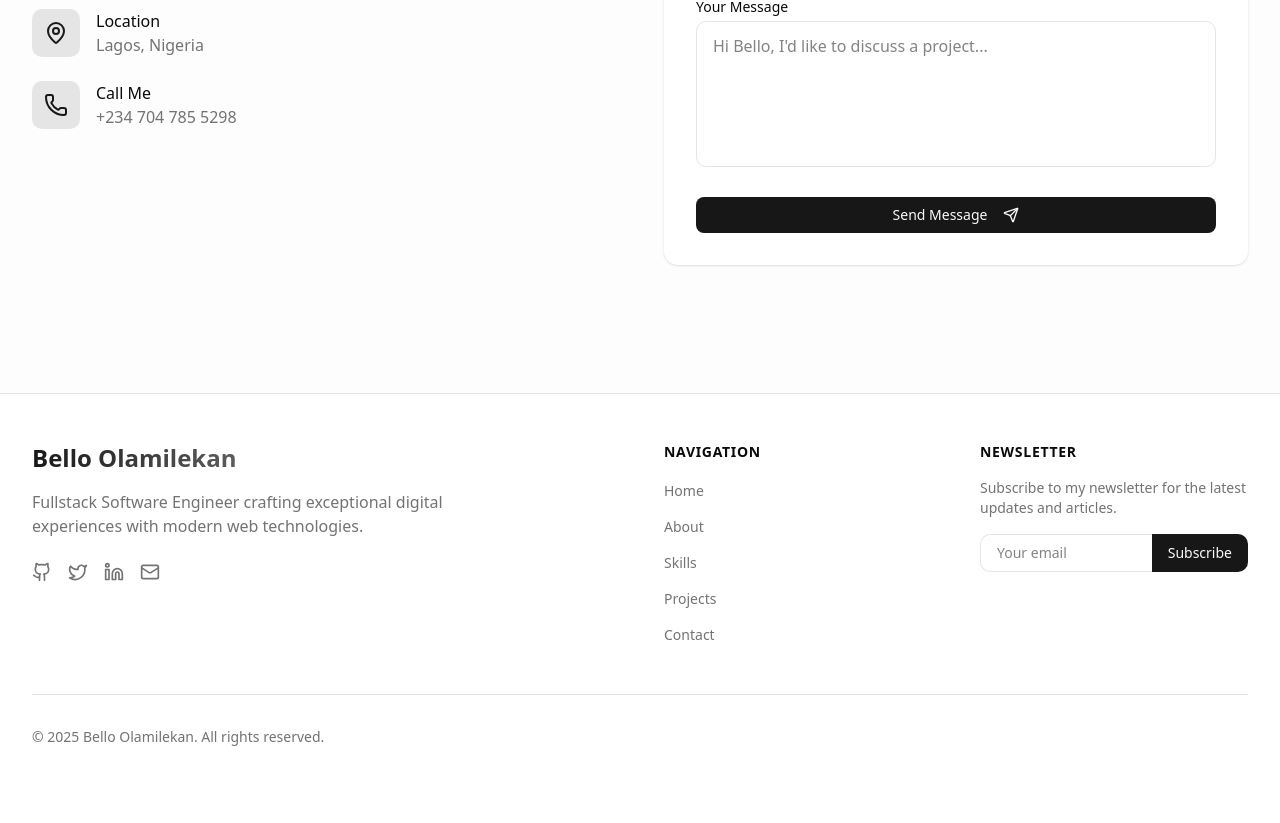
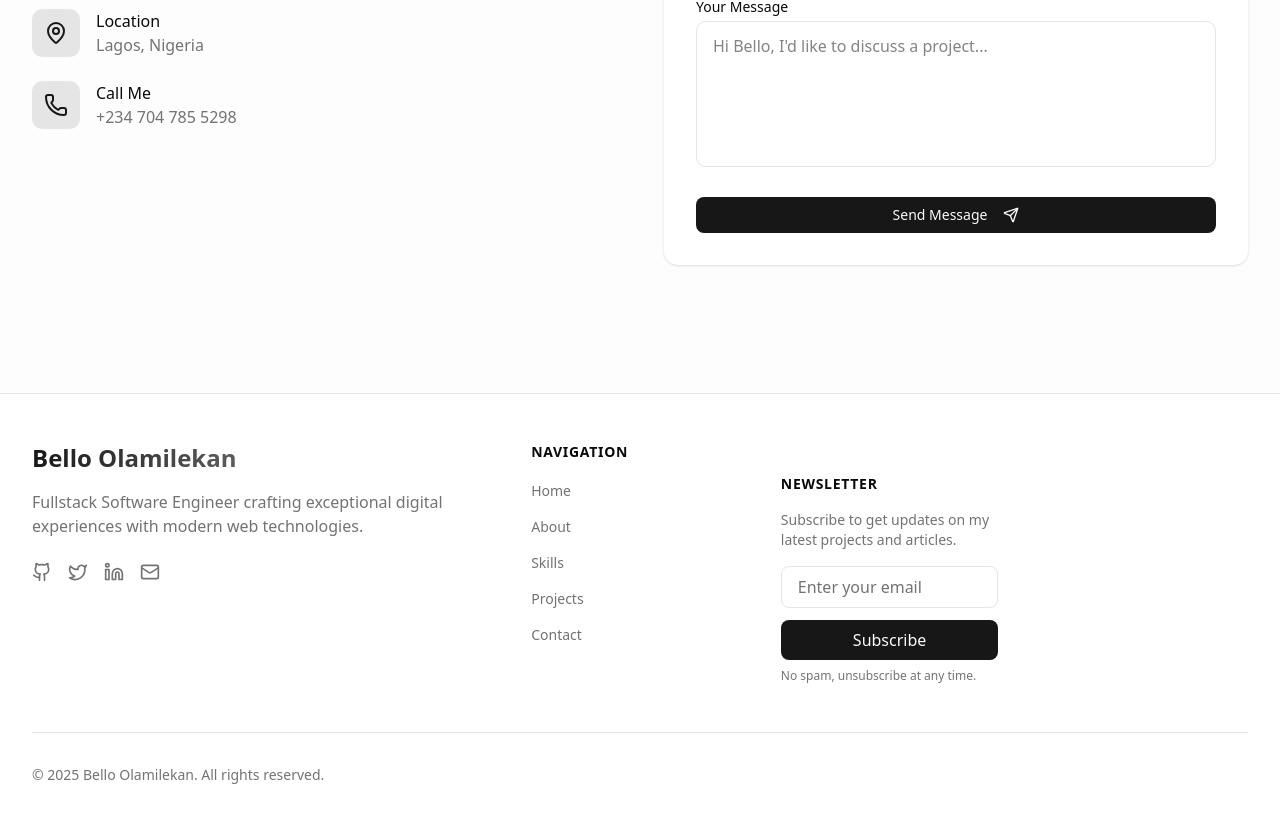
Before and after one commit to Olamilekan-12/Olamilekan-Bello, a Next.js app: page / in a window 1280 px wide. Shown: the part 5657-6480 px from the top of the page. Before the commit the page ends 6452 px from the top, so only its background shows below. Built offline with nearby package versions, Linux system fonts and the light colour scheme.

Commit message:
feat: add Mailchimp newsletter subscription functionality with API endpoint and UI components

```diff
--- a/package.json
+++ b/package.json
@@ -11,6 +11,7 @@
   "dependencies": {
     "@emailjs/browser": "^4.4.1",
     "@heroicons/react": "^2.2.0",
+    "@mailchimp/mailchimp_marketing": "^3.0.80",
     "@radix-ui/react-dialog": "^1.1.15",
     "@radix-ui/react-slot": "^1.2.3",
     "@radix-ui/react-toast": "^1.2.15",
@@ -32,6 +33,7 @@
   "devDependencies": {
     "@eslint/eslintrc": "^3",
     "@tailwindcss/postcss": "^4",
+    "@types/mailchimp__mailchimp_marketing": "^3.0.21",
     "@types/node": "^20",
     "@types/react": "^19",
     "@types/react-dom": "^19",
--- /dev/null
+++ b/src/app/api/subscribe/route.ts
@@ -0,0 +1,54 @@
+import { NextResponse } from 'next/server';
+import mailchimp from '@mailchimp/mailchimp_marketing';
+
+// Initialize Mailchimp
+mailchimp.setConfig({
+  apiKey: process.env.MAILCHIMP_API_KEY,
+  server: process.env.MAILCHIMP_SERVER_PREFIX, // e.g., 'us1' or 'us2'
+});
+
+export async function POST(request: Request) {
+  try {
+    const { email } = await request.json();
+
+    // Validate email
+    if (!email || !/^[^\s@]+@[^\s@]+\.[^\s@]+$/.test(email)) {
+      return NextResponse.json(
+        { error: 'Please provide a valid email address' },
+        { status: 400 }
+      );
+    }
+
+    // Add subscriber to Mailchimp
+    const response = await mailchimp.lists.addListMember(
+      process.env.MAILCHIMP_AUDIENCE_ID!,
+      {
+        email_address: email,
+        status: 'subscribed',
+      }
+    );
+
+    return NextResponse.json(
+      { message: 'Successfully subscribed!', data: response },
+      { status: 200 }
+    );
+  // eslint-disable-next-line @typescript-eslint/no-explicit-any
+  } catch (error: any) {
+    console.error('Mailchimp error:', error);
+
+    // Handle Mailchimp errors
+    if (error.status === 400 && error.response?.body?.title === 'Member Exists') {
+      return NextResponse.json(
+        { error: 'This email is already subscribed' },
+        { status: 400 }
+      );
+    }
+
+    return NextResponse.json(
+      { error: 'Failed to subscribe. Please try again later.' },
+      { status: 500 }
+    );
+  }
+}
+
+export const dynamic = 'force-dynamic';
--- a/src/components/footer.tsx
+++ b/src/components/footer.tsx
@@ -3,6 +3,7 @@
 import { motion } from 'framer-motion';
 import Link from 'next/link';
 import { Github, Twitter, Linkedin, Mail } from 'lucide-react';
+import { Newsletter } from './newsletter';
 
 const socialLinks = [
   {
@@ -54,7 +55,7 @@ export function Footer() {
   return (
     <footer className="bg-background border-t border-border">
       <div className="container mx-auto px-4 sm:px-6 lg:px-8 py-12">
-        <div className="grid grid-cols-1 md:grid-cols-4 gap-12 mb-12">
+        <div className="grid grid-cols-1 md:grid-cols-5 gap-8 mb-12">
           <div className="md:col-span-2">
             <div className="flex items-center gap-2 mb-4">
               <span className="text-2xl font-bold bg-gradient-to-r from-primary to-primary/70 bg-clip-text text-transparent">
@@ -64,8 +65,7 @@ export function Footer() {
             <p className="text-muted-foreground mb-6 max-w-md">
               Fullstack Software Engineer crafting exceptional digital experiences with modern web technologies.
             </p>
-            <div className="flex items-center space-x-4
-            ">
+            <div className="flex items-center space-x-4">
               {socialLinks.map((social, index) => (
                 <motion.a
                   key={social.name}
@@ -106,41 +106,13 @@ export function Footer() {
             </div>
           ))}
 
-          <div>
-            <h3 className="text-sm font-semibold text-foreground uppercase tracking-wider mb-4">
-              Newsletter
-            </h3>
-            <p className="text-muted-foreground text-sm mb-4">
-              Subscribe to my newsletter for the latest updates and articles.
-            </p>
-            <div className="flex">
-              <input
-                type="email"
-                placeholder="Your email"
-                className="px-4 py-2 text-sm rounded-l-lg border border-r-0 border-border bg-background text-foreground focus:outline-none focus:ring-1 focus:ring-primary w-full"
-              />
-              <button className="bg-primary text-primary-foreground px-4 py-2 text-sm font-medium rounded-r-lg hover:bg-primary/90 transition-colors">
-                Subscribe
-              </button>
-            </div>
-          </div>
+          <Newsletter />
         </div>
 
         <div className="border-t border-border pt-8 flex flex-col md:flex-row justify-between items-center">
           <p className="text-sm text-muted-foreground">
             &copy; {currentYear} Bello Olamilekan. All rights reserved.
           </p>
-          {/* <div className="flex items-center space-x-6 mt-4 md:mt-0">
-            <Link href="/sitemap" className="text-sm text-muted-foreground hover:text-foreground transition-colors">
-              Sitemap
-            </Link>
-            <Link href="/privacy" className="text-sm text-muted-foreground hover:text-foreground transition-colors">
-              Privacy Policy
-            </Link>
-            <Link href="/terms" className="text-sm text-muted-foreground hover:text-foreground transition-colors">
-              Terms
-            </Link>
-          </div> */}
         </div>
       </div>
     </footer>
--- /dev/null
+++ b/src/components/newsletter.tsx
@@ -0,0 +1,99 @@
+'use client';
+
+import { useState } from 'react';
+import { motion } from 'framer-motion';
+import { toast } from './ui/use-toast';
+
+export function Newsletter() {
+  const [email, setEmail] = useState('');
+  const [isSubmitting, setIsSubmitting] = useState(false);
+
+  const handleSubmit = async (e: React.FormEvent) => {
+    e.preventDefault();
+
+    if (!email) {
+      toast({
+        title: 'Error',
+        description: 'Please enter your email address',
+        variant: 'destructive',
+      });
+      return;
+    }
+
+    setIsSubmitting(true);
+
+    try {
+      const response = await fetch('/api/subscribe', {
+        method: 'POST',
+        headers: {
+          'Content-Type': 'application/json',
+        },
+        body: JSON.stringify({ email }),
+      });
+
+      const data = await response.json();
+
+      if (!response.ok) {
+        throw new Error(data.error || 'Something went wrong');
+      }
+
+      toast({
+        title: 'Success!',
+        description: 'Thank you for subscribing to my newsletter!',
+      });
+
+      setEmail('');
+    } catch (error: unknown) {
+      const errorMessage = error instanceof Error ? error.message : 'Failed to subscribe. Please try again.';
+
+      toast({
+        title: 'Error',
+        description: errorMessage,
+        variant: 'destructive',
+      });
+    } finally {
+      setIsSubmitting(false);
+    }
+  };
+
+  return (
+    <div className="mt-8">
+      <h3 className="text-sm font-semibold text-foreground uppercase tracking-wider mb-4">
+        Newsletter
+      </h3>
+      <p className="text-muted-foreground text-sm mb-4">
+        Subscribe to get updates on my latest projects and articles.
+      </p>
+      <form onSubmit={handleSubmit} className="space-y-3">
+        <div>
+          <label htmlFor="email" className="sr-only">
+            Email address
+          </label>
+          <input
+            id="email"
+            name="email"
+            type="email"
+            value={email}
+            onChange={(e) => setEmail(e.target.value)}
+            placeholder="Enter your email"
+            className="w-full px-4 py-2 border border-border rounded-md bg-background text-foreground placeholder:text-muted-foreground focus:outline-none focus:ring-2 focus:ring-primary focus:border-transparent"
+            disabled={isSubmitting}
+            required
+          />
+        </div>
+        <motion.button
+          type="submit"
+          className="w-full bg-primary text-primary-foreground hover:bg-primary/90 py-2 px-4 rounded-md font-medium transition-colors disabled:opacity-50 disabled:cursor-not-allowed"
+          whileHover={{ scale: 1.02 }}
+          whileTap={{ scale: 0.98 }}
+          disabled={isSubmitting}
+        >
+          {isSubmitting ? 'Subscribing...' : 'Subscribe'}
+        </motion.button>
+      </form>
+      <p className="text-xs text-muted-foreground mt-2">
+        No spam, unsubscribe at any time.
+      </p>
+    </div>
+  );
+}
```
Also changed, not shown: 2 other files (tests, documents, lock files or other folders).
